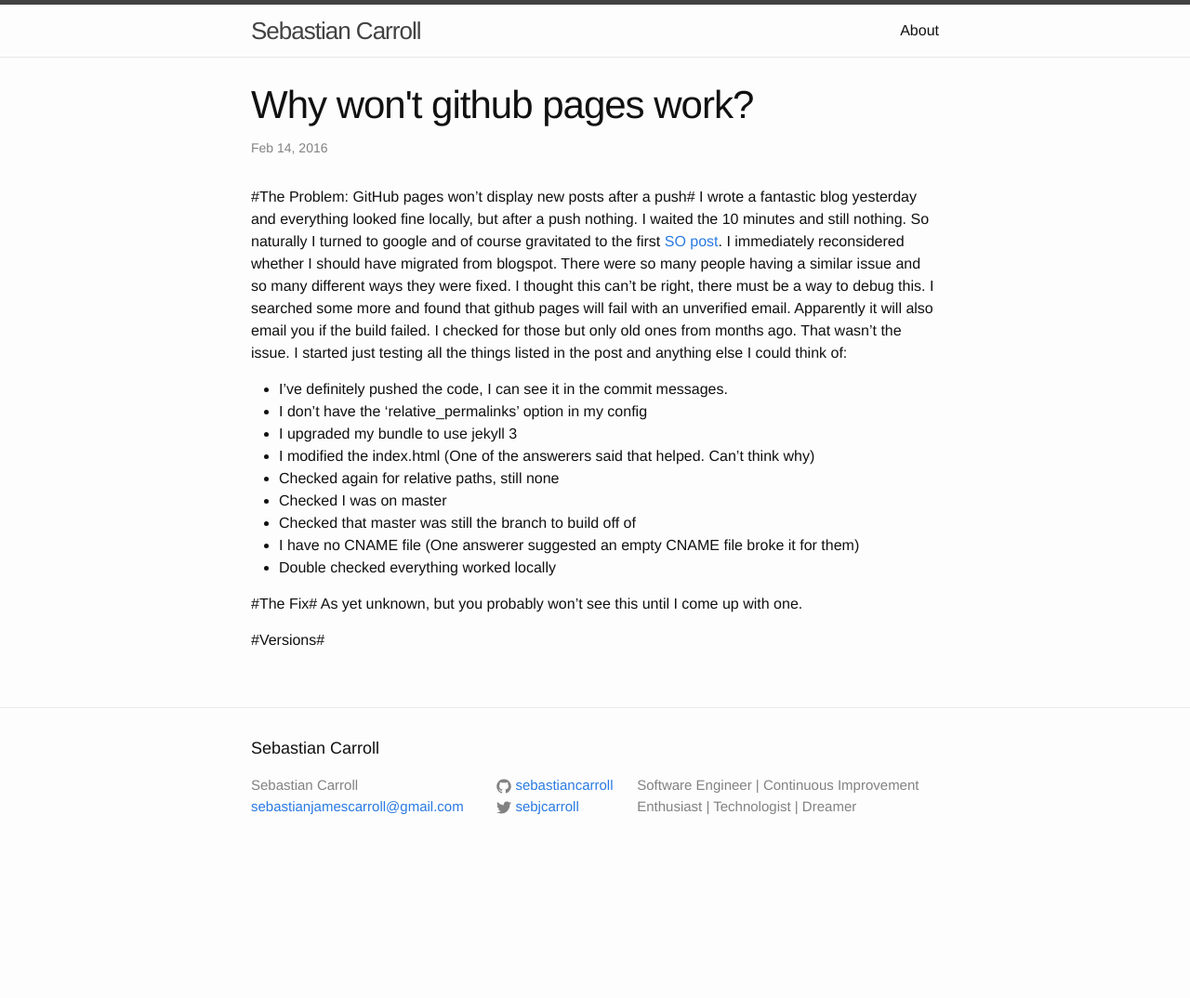
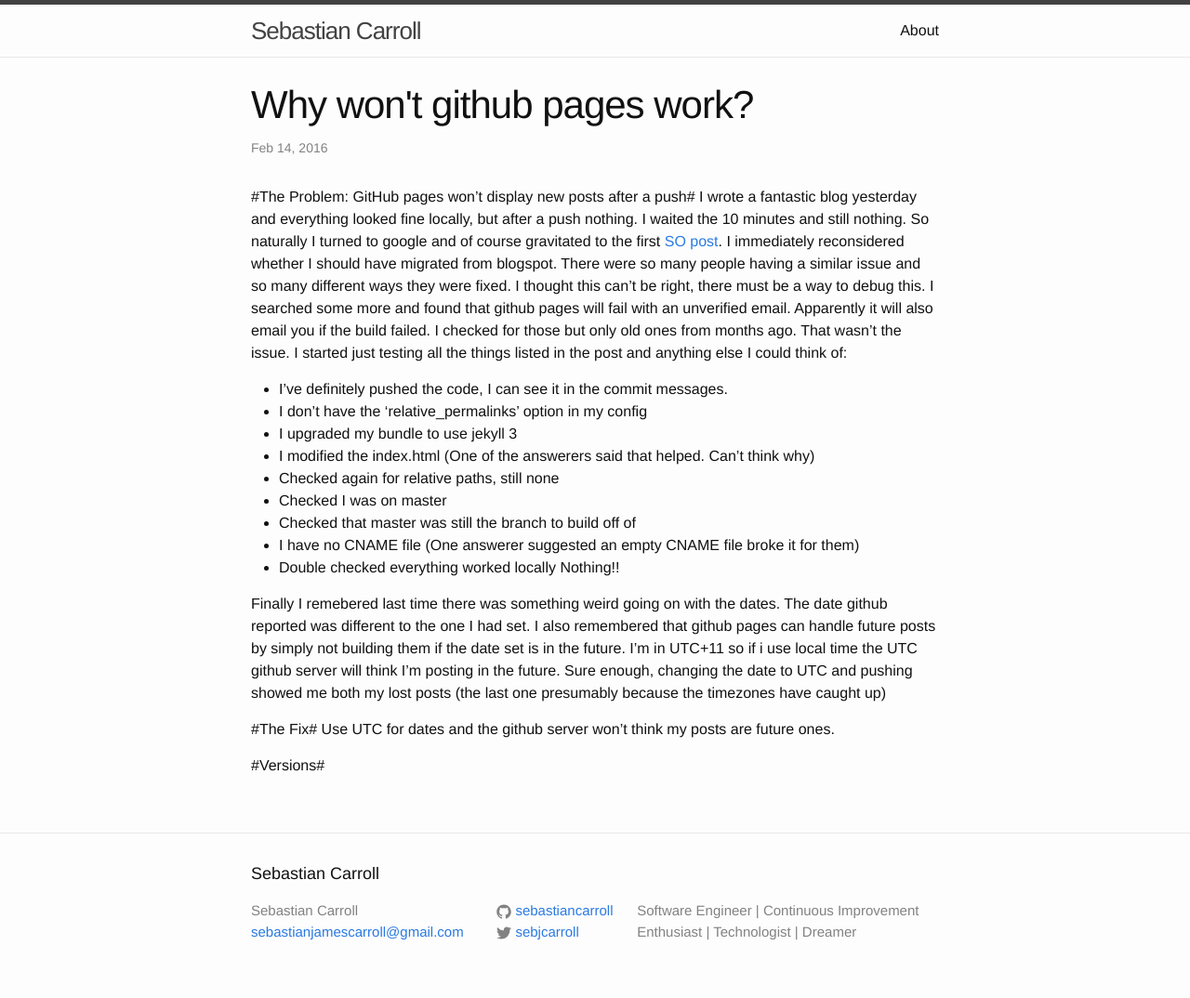
Before and after one commit to SebastianCarroll/sebastiancarroll.github.io, a Jekyll site: the page built from _posts/2016-02-14-why-wont-github-pages-work.markdown, in a window 1280 px wide. Shown: the whole page at 93% size. Built offline with Jekyll 4.4.1, drawn with Linux system fonts in a browser that asks for light colours; before the commit the page ends 939 px from its top, so only the background shows below that.

Commit message:
Finally fixed my problem and added the fix

```diff
--- a/_posts/2016-02-14-why-wont-github-pages-work.markdown
+++ b/_posts/2016-02-14-why-wont-github-pages-work.markdown
@@ -15,8 +15,11 @@ I wrote a fantastic blog yesterday and everything looked fine locally, but after
 * Checked that master was still the branch to build off of
 * I have no CNAME file (One answerer suggested an empty CNAME file broke it for them)
 * Double checked everything worked locally
+Nothing!!
+
+Finally I remebered last time there was something weird going on with the dates. The date github reported was different to the one I had set. I also remembered that github pages can handle future posts by simply not building them if the date set is in the future. I'm in UTC+11 so if i use local time the UTC github server will think I'm posting in the future. Sure enough, changing the date to UTC and pushing showed me both my lost posts (the last one presumably because the timezones have caught up)
 
 #The Fix#
-As yet unknown, but you probably won't see this until I come up with one.
+Use UTC for dates and the github server won't think my posts are future ones.
 
 #Versions#
```
